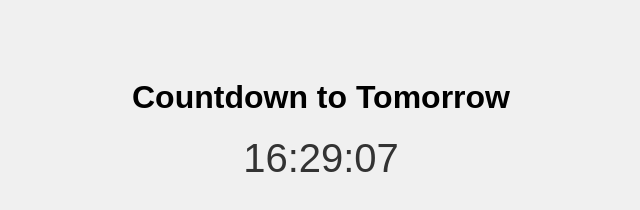
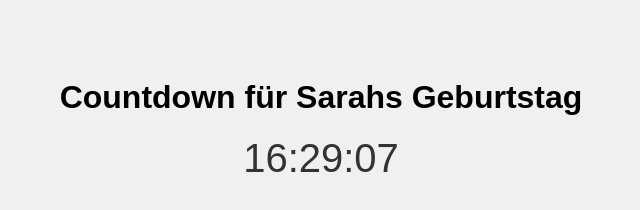
Before and after one commit to tomkintzel/sarah-hat-geburtstag, a plain HTML site: page index.html in a window 1280 px wide. Shown: the whole page, without its empty margins (319-959 px from the left). Drawn offline with Linux system fonts and the light colour scheme.

Commit message:
Update index.html

```diff
--- a/index.html
+++ b/index.html
@@ -4,7 +4,7 @@
 <head>
   <meta charset="UTF-8">
   <meta name="viewport" content="width=device-width, initial-scale=1">
-  <title>Countdown to Tomorrow</title>
+  <title>Countdown für Sarahs Geburtstag</title>
   <style>
     body {
       font-family: sans-serif;
@@ -23,7 +23,7 @@
   </style>
 </head>
 <body>
-  <h1>Countdown to Tomorrow</h1>
+  <h1>Countdown für Sarahs Geburtstag</h1>
   <div id="countdown">Loading...</div>
 
   <script>
```
